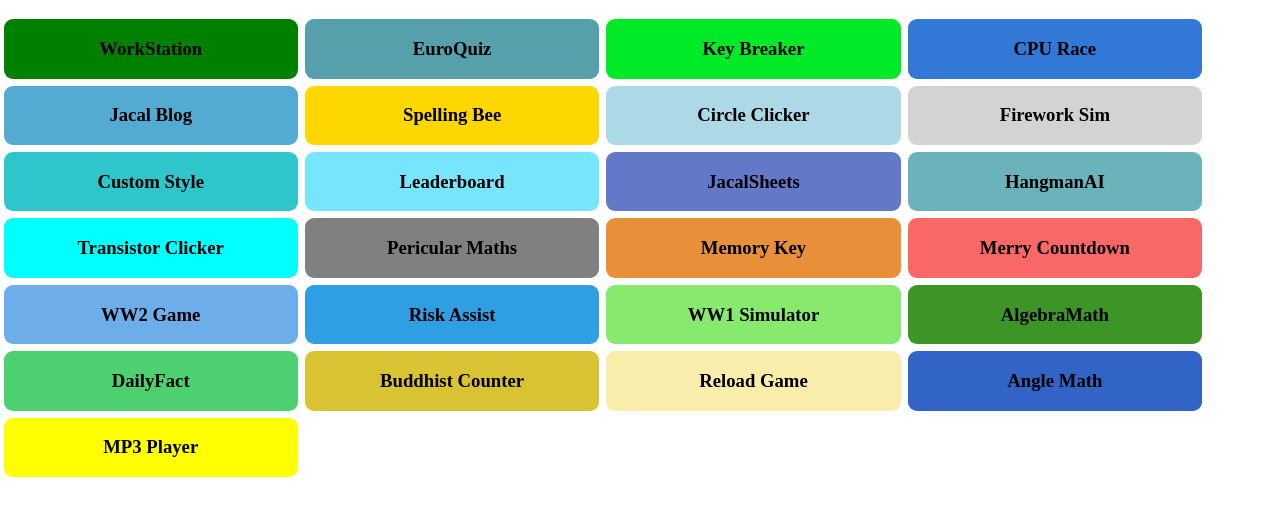
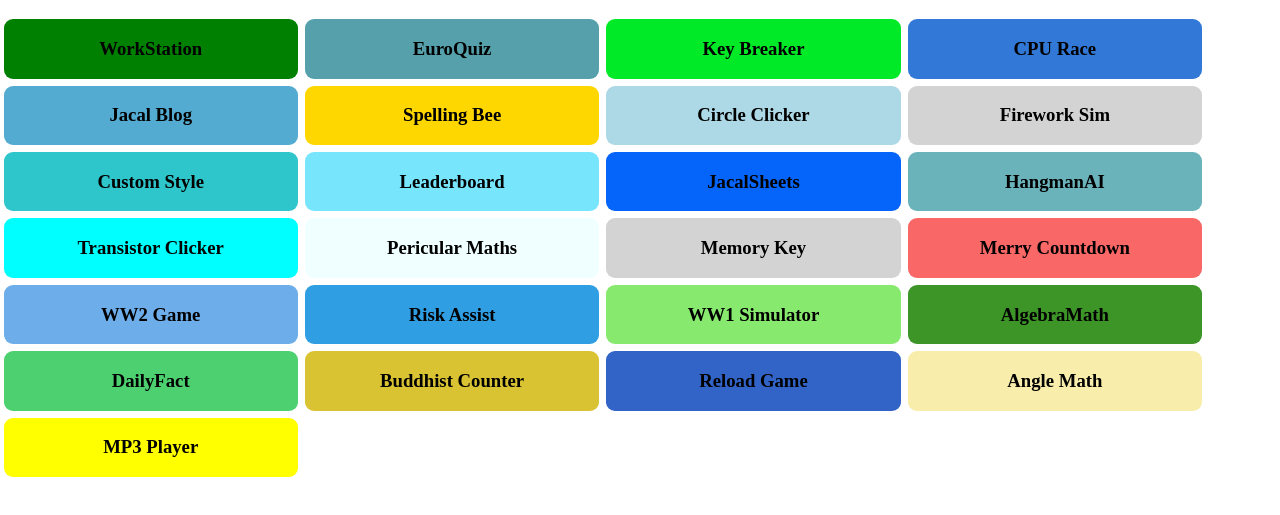
Before and after one commit to Jacalastre123/HomePage, a plain HTML site: page index.html in a window 1280 px wide. Shown: the part 105-620 px from the top of the page. Drawn offline with Linux system fonts and the light colour scheme; a web font is replaced by a local one.

Commit message:
Update index.html

```diff
--- a/index.html
+++ b/index.html
@@ -129,11 +129,11 @@
             "lightgrey",
             "#2EC5CB",
             "#77e6fc",
-            "rgb(100,120,200)",
+            "rgb(5,100,250)",
             "#6AB3BB",
             "cyan",
-            "grey",
-            "#E79039",
+            "azure",
+            "lightgrey",
             "#F96767",
             "#6DAEEA",
 
@@ -142,8 +142,8 @@
             "#3D9427",
             "#4dd170",
             "#D9C333",
+            "rgb(50,100,200)",
             "#F8EDAB",
-            "rgb(50,100,200)",
             "yellow",
 
 
```
